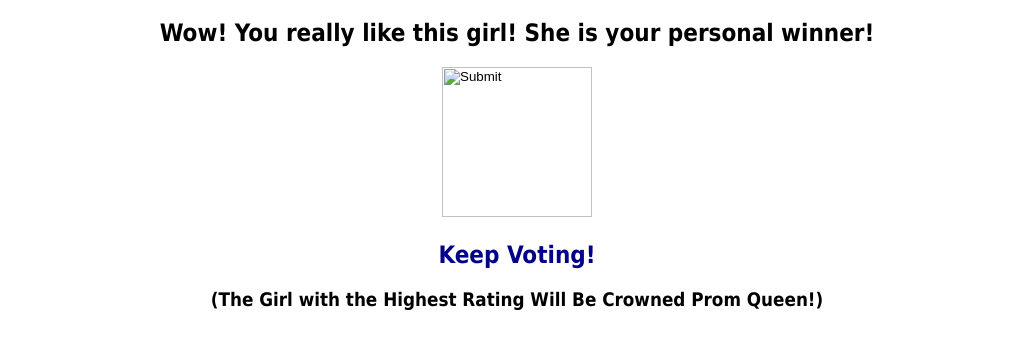
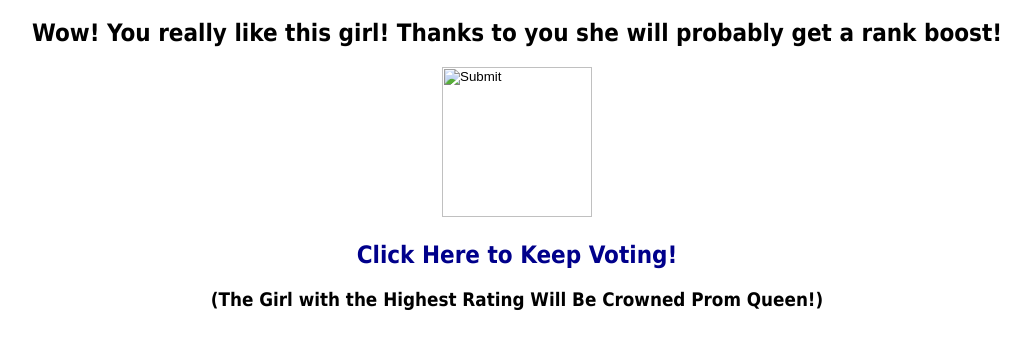
Before and after one commit to avocado-beans/cathequeen, a Flask app: template templates/winner.html in a window 1280 px wide. Shown: the part 118-467 px from the top of the page, without its empty margins (123-1154 px from the left). Run offline with Flask 3, Linux system fonts and the light colour scheme; the template is opened without the code that fills it, so the values that code supplies are empty.

Commit message:
Update winner.html

```diff
--- a/templates/winner.html
+++ b/templates/winner.html
@@ -15,9 +15,9 @@
 	<h3><a href="/leader_board">[Leader Board]</a></h1>
 </div>
 <div id="main">
-	<h2>Wow! You really like this girl! She is your personal winner!</h2>
+	<h2>Wow! You really like this girl! Thanks to you she will probably get a rank boost!</h2>
 	<input type="image"  width="150" height="150" src="{{girlurl}}">
-	<h2><a href="/">Keep Voting!</a></h2>
+	<h2><a href="/">Click Here to Keep Voting!</a></h2>
 	<h3>(The Girl with the Highest Rating Will Be Crowned Prom Queen!)</h3>
 </div>
 
```
